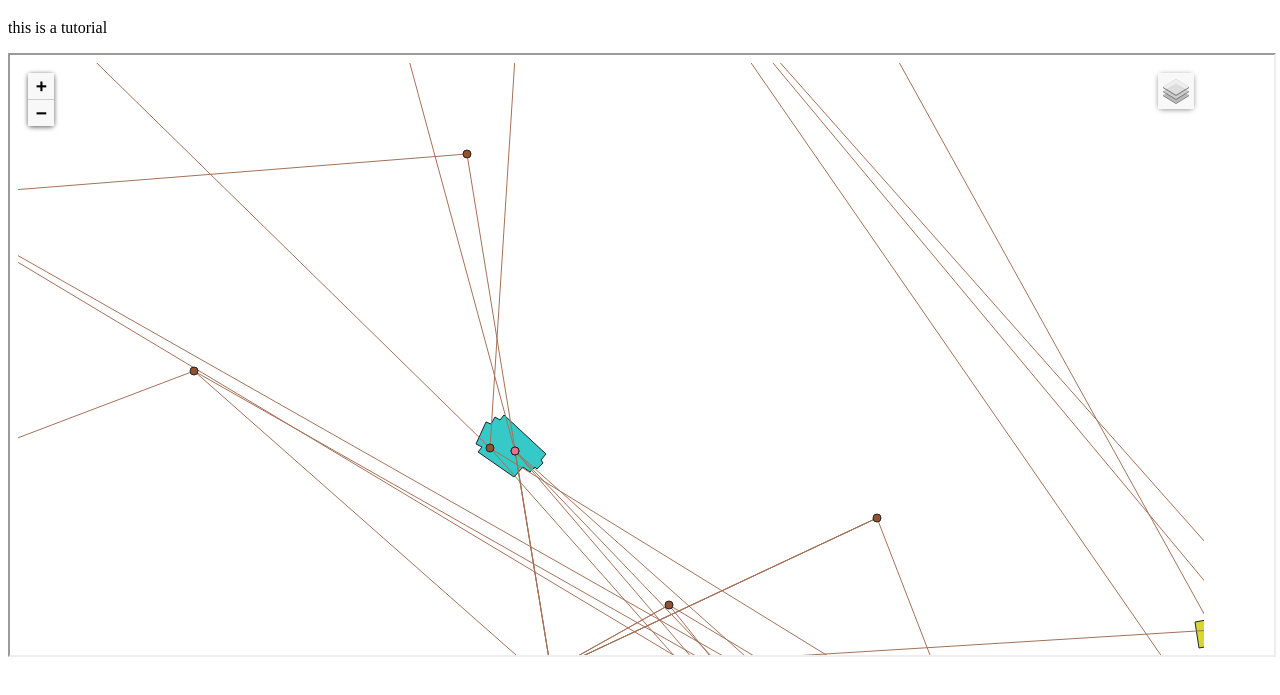
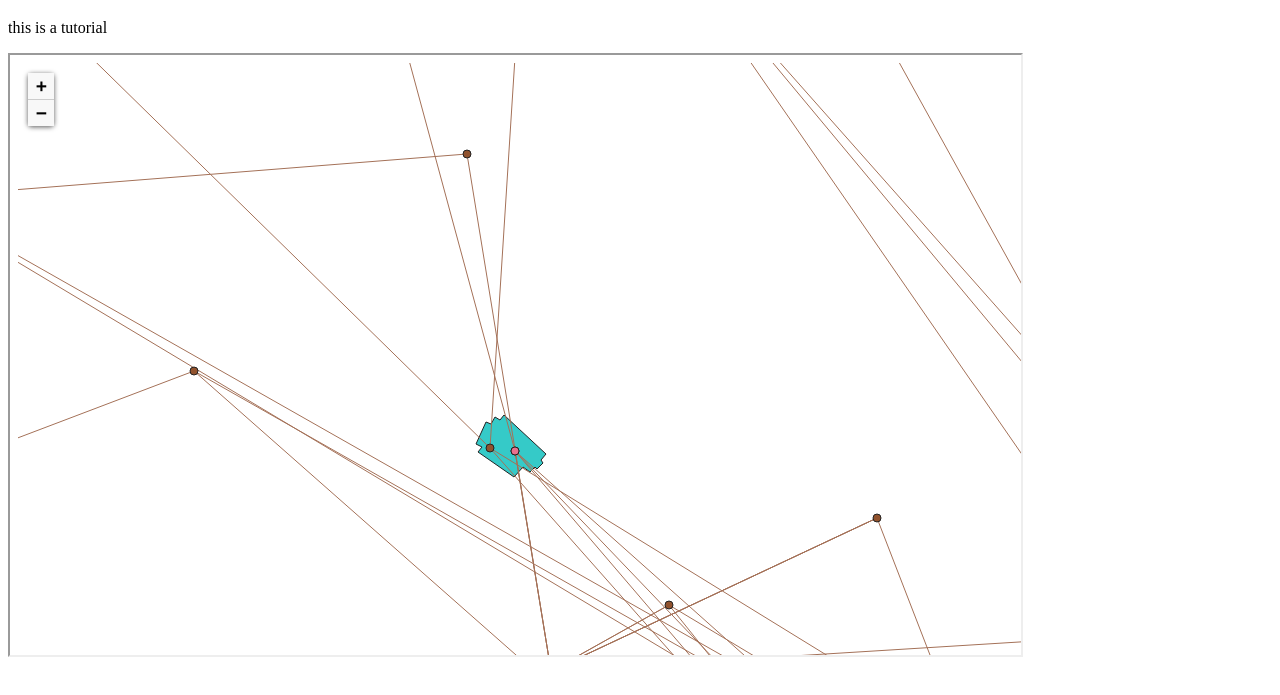
Before and after one commit to tutorial-github-map/tutorial-github-map.github.io, a plain HTML site: page index.html in a window 1280 px wide. Shown: the part 61-756 px from the top of the page. Drawn offline with Linux system fonts and the light colour scheme.

Commit message:
Update index.html

```diff
--- a/index.html
+++ b/index.html
@@ -7,4 +7,4 @@
 </html>
 
 
-<iframe src="https://tutorial-github-map.github.io/index_map.html" width="100%" height="600"></iframe>
+<iframe src="https://tutorial-github-map.github.io/index_map.html" width="80%" height="600"></iframe>
```
